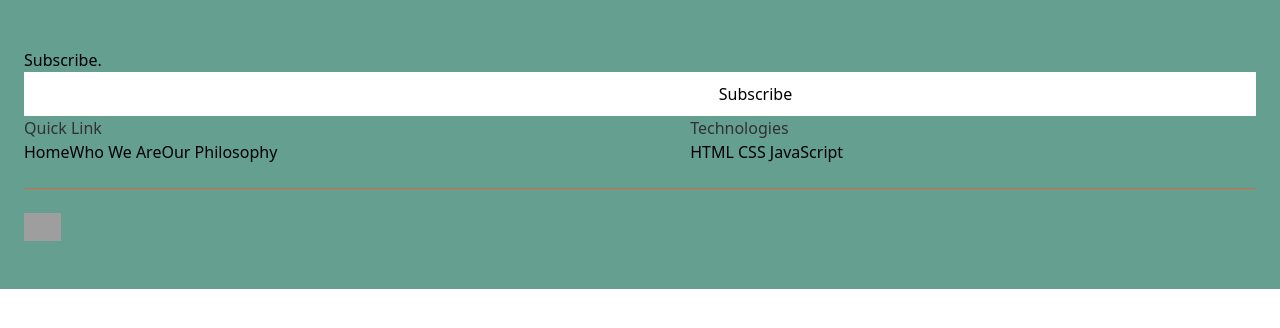
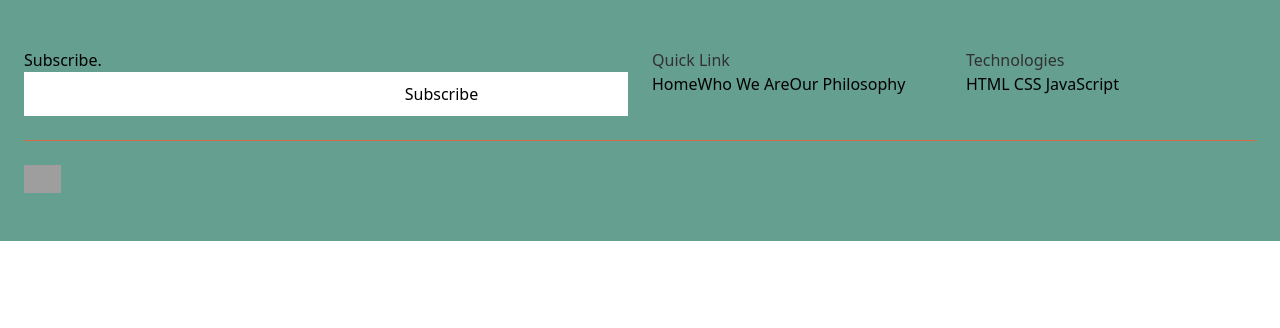
Before and after one commit to sydney-papier-19/SDF08_CS20240197_WFC2407_GroupA_Sasha-Heyburgh, a plain HTML site: page index.html in a window 1280 px wide. Drawn offline with nearby package versions, Linux system fonts and the light colour scheme; grey boxes are pictures that could not be loaded.

Commit message:
Setup grid layout

```diff
--- a/index.html
+++ b/index.html
@@ -12,7 +12,7 @@
         <div class="container">
             <footer class="bg-[#659f8f] dark:bg-[#313131]">
                 <div class="container px-6 py-12 mx-auto">
-                    <div class="grid">
+                    <div class="grid grid-cols-1 gap-6 sm:grid-cols-2 sm:gap-y-10 lg:grid-cols-4">
                         <div class="sm:col-span-2">
                             <h1 class="max-w-lg" >Subscribe.</h1>
                             <div class="flex">
```
